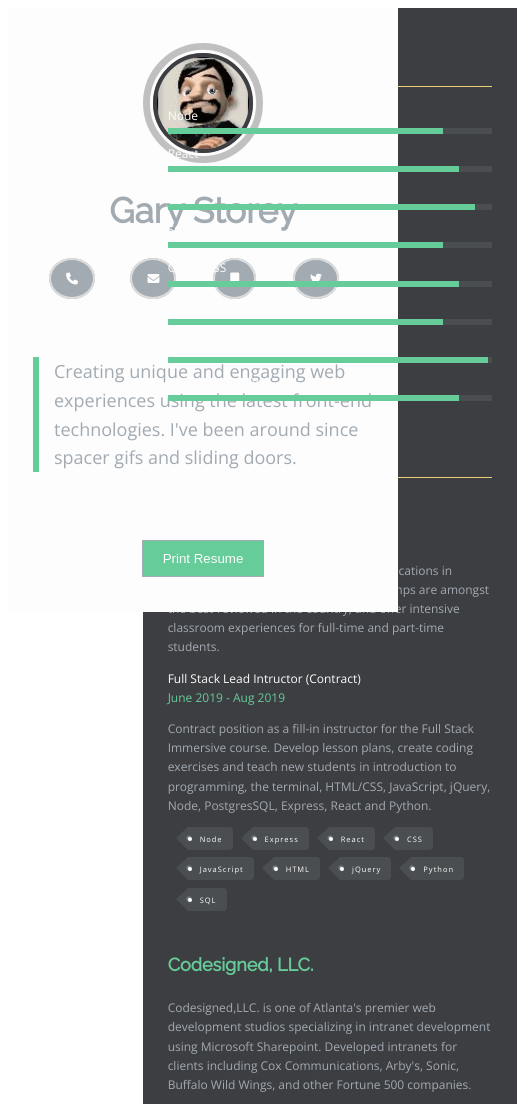
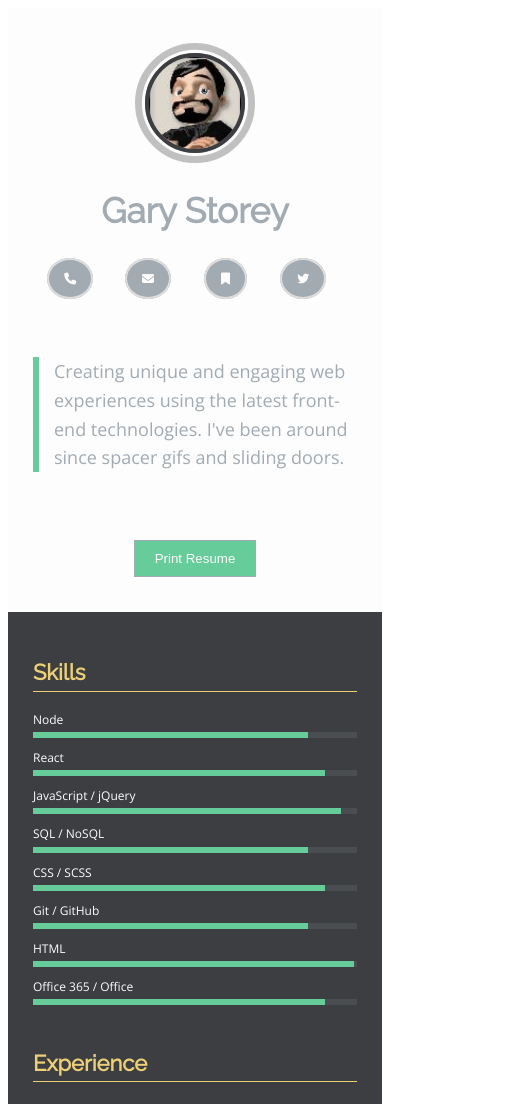
Before and after one commit to garystorey/garystorey.github.io, a website: page index.html in a window 390 px wide. Shown: the top 1104 px of the page, 517 px wide, since content can reach past the window. Drawn offline with nearby package versions, Linux system fonts and the light colour scheme.

Commit message:
fix mobile

```diff
--- a/scss/_styles.scss
+++ b/scss/_styles.scss
@@ -75,7 +75,6 @@ blockquote {
 
 .profile {
     background-color: $white;
-    position: fixed;
 }
 
 .profile img {
@@ -133,7 +132,6 @@ blockquote {
     background-color: $darkgrey;
     display: flex;
     flex-direction: column;
-    margin-left: 36%;
 }
 .experience a {
     color: $tertiary;
@@ -462,6 +460,7 @@ blockquote {
 @media (max-width: 200px) {
     .profile {
         width: 100%;
+        position:static;
     }
     .experience {
         width: 100%;
@@ -471,6 +470,7 @@ blockquote {
 @media (max-width: 640px) {
     .profile {
         width: 100%;
+        position:static;
     }
     .experience {
         width: 100%;
@@ -488,6 +488,7 @@ blockquote {
 @media (min-width: 960px) {
     .profile {
         width: 35%;
+
     }
     .experience {
         width: 63%;
```
Also changed, not shown: resume.css, 1 other file.
